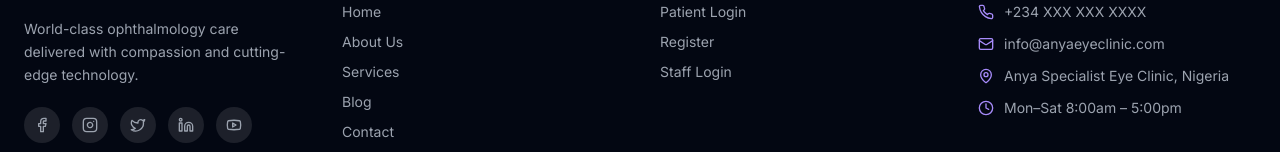
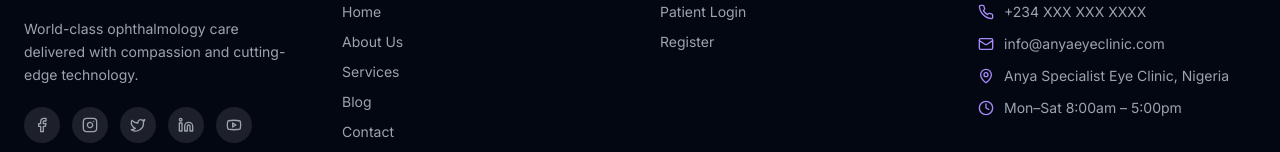
Before and after one commit to Eminence-Pyro/smartvision-eyeclinic, a Next.js app: page / in a window 1280 px wide. Shown: the part 4787-4939 px from the top of the page. Built offline with nearby package versions, Linux system fonts and the light colour scheme; a web font is replaced by a local one.

Commit message:
fix: footer — remove staff login link from public portals section

```diff
--- a/src/components/ui/Footer.tsx
+++ b/src/components/ui/Footer.tsx
@@ -68,7 +68,6 @@
             <ul className="space-y-2.5 text-sm">
               <li><Link href="/portal/login"    className="hover:text-white">Patient Login</Link></li>
               <li><Link href="/portal/register" className="hover:text-white">Register</Link></li>
-              <li><Link href="/staff/login"     className="hover:text-white">Staff Login</Link></li>
             </ul>
           </div>
 
```
